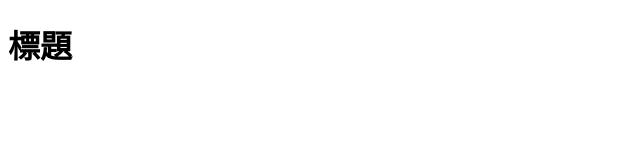
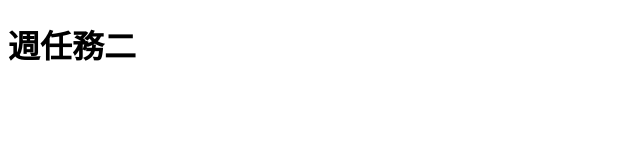
Before and after one commit to shengxin494/taipei15, a plain HTML site: page index.html in a window 1280 px wide. Shown: the whole page, without its empty margins (0-640 px from the left). Drawn offline with Linux system fonts and the light colour scheme.

Commit message:
修改 h1 文字

```diff
--- a/index.html
+++ b/index.html
@@ -8,7 +8,7 @@
 </head>
 
 <body>
-  <h1>標題</h1>
+  <h1>週任務二</h1>
 </body>
 
 </html>
```
